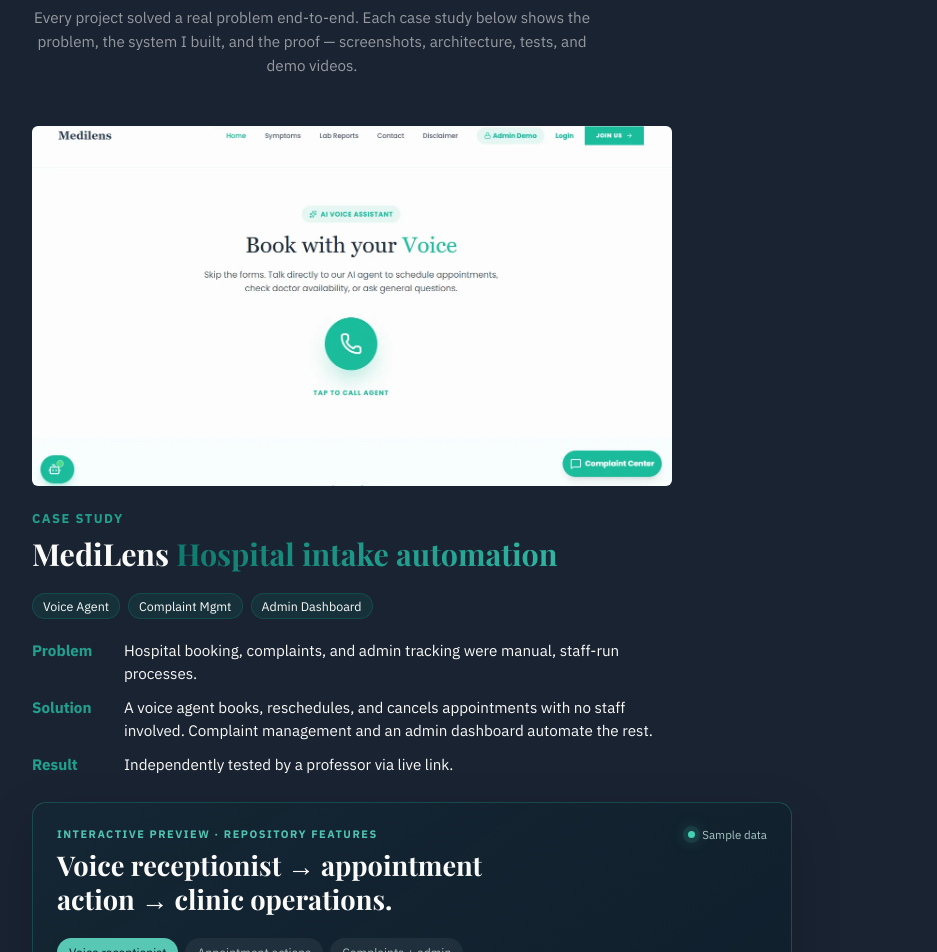
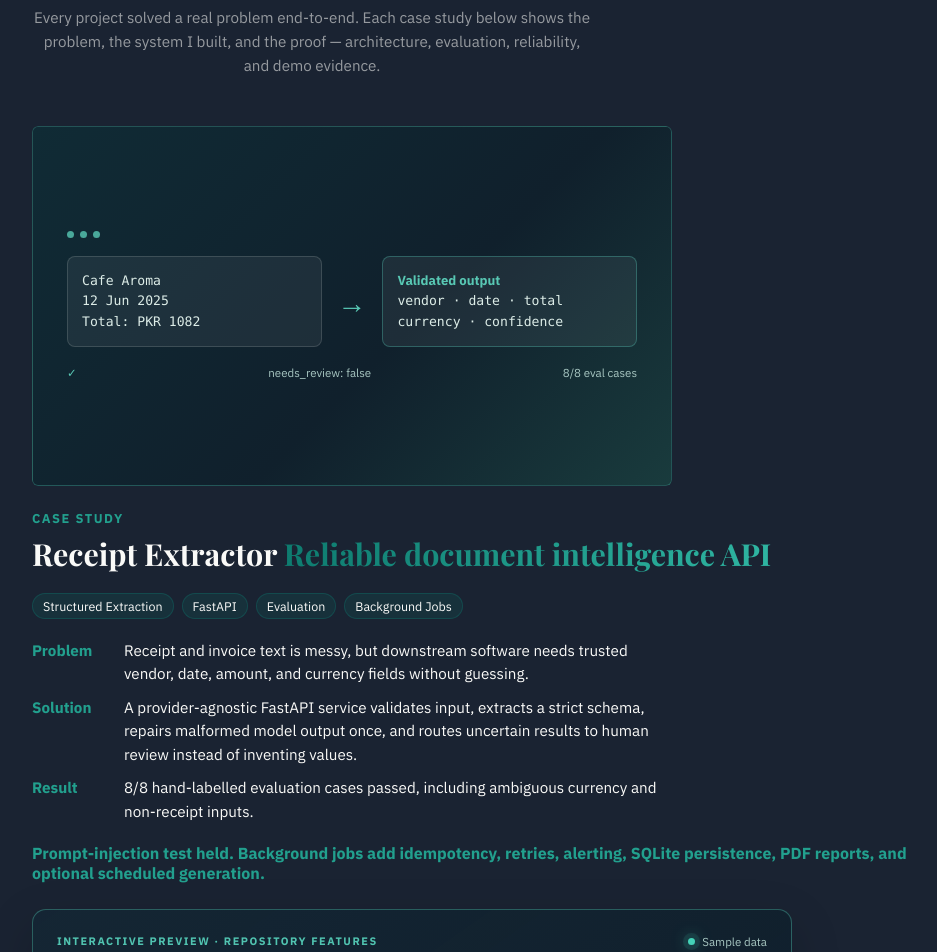
Before and after one commit to MaryumAkram16/maryum-portfolio, a React (Vite) app: page /work in a window 1280 px wide. Shown: the part 240-1192 px from the top of the page, without its empty margins (152-1089 px from the left). Built offline with nearby package versions, Linux system fonts and the light colour scheme.

Commit message:
Add receipt extractor flagship case study

```diff
--- a/src/components/InteractivePreview.jsx
+++ b/src/components/InteractivePreview.jsx
@@ -27,6 +27,14 @@ const DEMOS = {
       { id: 'mentor', label: 'Career mentor' },
     ],
   },
+  receipt: {
+    title: 'Messy receipt text → validated fields → reliable report.',
+    tabs: [
+      { id: 'extract', label: 'Structured extract' },
+      { id: 'jobs', label: 'Background jobs' },
+      { id: 'reports', label: 'PDF reports' },
+    ],
+  },
 }
 
 function Bar({ label, value, tone = 'teal' }) {
@@ -46,6 +54,12 @@ function RoshanPanel({ tab }) {
   return <div className="demo-explorer"><div className="demo-profile"><div className="demo-avatar">AR</div><div><strong>Alex R. · Explorer</strong><span>Freelancer career intelligence</span></div><small>Live-data workflow</small></div><div className="demo-metrics"><div><strong>29</strong><span>jobs analyzed</span></div><div><strong>78%</strong><span>skill match</span></div><div><strong>$75–110</strong><span>rate suggestion</span></div></div><div className="demo-keywords"><span>JSearch</span><span>Google Jobs</span><span>skill gap</span><span>proposal output</span></div></div>
 }
 
+function ReceiptPanel({ tab }) {
+  if (tab === 'jobs') return <div className="demo-panel-grid"><div className="demo-stat"><span>Job status</span><strong>succeeded</strong><small>1 attempt · idempotent key</small></div><div className="demo-stat"><span>Failure safety</span><strong>needs_review</strong><small>Retry, quarantine, and alert path</small></div><div className="demo-timeline"><span className="demo-dot active" />Queued <b>→</b><span className="demo-dot active" />Validated <b>→</b><span className="demo-dot active" />Completed</div></div>
+  if (tab === 'reports') return <div className="demo-bio"><div className="demo-bio-before"><span>Report generator input</span>2 persisted extractions · PKR + USD · date range optional</div><div className="demo-bio-arrow">↓</div><div className="demo-bio-after"><span>Safe PDF output</span>spending-report-db9ffe4832.pdf · totals, vendors, currencies, needs-review rate</div></div>
+  return <div className="demo-extraction"><div className="demo-extraction-column"><span>Input text</span><code>Cafe Aroma<br />12 Jun 2025<br />Total: PKR 1082</code></div><div className="demo-bio-arrow">→</div><div className="demo-extraction-column valid"><span>Validated JSON</span><code>vendor: Cafe Aroma<br />total_amount: 1082<br />confidence: 0.95<br />needs_review: false</code></div></div>
+}
+
 function SkillSyncPanel({ tab }) {
   if (tab === 'radar') return <div className="demo-calibration"><div className="demo-stat"><span>Market radar</span><strong>Backend automation</strong><small>Live demand scan for target role</small></div><Bar label="Python" value={91} /><Bar label="API development" value={84} /><Bar label="Automation" value={76} tone="gold" /></div>
   if (tab === 'parser') return <div className="demo-panel-grid"><div className="demo-stat"><span>Resume</span><strong>Parsed</strong><small>Skills and experience extracted</small></div><div className="demo-stat"><span>Target role</span><strong>Backend engineer</strong><small>Country: Pakistan</small></div><div className="demo-timeline"><span className="demo-dot active" />Resume parsed <b>→</b><span className="demo-dot active" />Live jobs matched <b>→</b><span className="demo-dot" />ATS score calculated</div></div>
@@ -56,5 +70,5 @@ function SkillSyncPanel({ tab }) {
 export default function InteractivePreview({ type }) {
   const demo = DEMOS[type]
   const [tab, setTab] = useState(demo.tabs[0].id)
-  return <section className={`interactive-preview demo-${type}`} aria-label="Interactive case study preview using sample data"><div className="demo-header"><div><p className="demo-eyebrow">Interactive preview · repository features</p><h3>{demo.title}</h3></div><span className="demo-live"><span className="demo-pulse" /> Sample data</span></div><div className="demo-tabs" role="tablist" aria-label="Project feature modules">{demo.tabs.map((item) => <button key={item.id} type="button" role="tab" aria-selected={tab === item.id} className={tab === item.id ? 'active' : ''} onClick={() => setTab(item.id)}>{item.label}</button>)}</div><div className="demo-content">{type === 'medilens' && <MediLensPanel tab={tab} />}{type === 'roshanai' && <RoshanPanel tab={tab} />}{type === 'skillsync' && <SkillSyncPanel tab={tab} />}</div><p className="demo-note">A portfolio-safe simulation of the feature flow. No live API calls or private user data. Read the full case study below for proof, architecture, and demo videos.</p></section>
+  return <section className={`interactive-preview demo-${type}`} aria-label="Interactive case study preview using sample data"><div className="demo-header"><div><p className="demo-eyebrow">Interactive preview · repository features</p><h3>{demo.title}</h3></div><span className="demo-live"><span className="demo-pulse" /> Sample data</span></div><div className="demo-tabs" role="tablist" aria-label="Project feature modules">{demo.tabs.map((item) => <button key={item.id} type="button" role="tab" aria-selected={tab === item.id} className={tab === item.id ? 'active' : ''} onClick={() => setTab(item.id)}>{item.label}</button>)}</div><div className="demo-content">{type === 'medilens' && <MediLensPanel tab={tab} />}{type === 'roshanai' && <RoshanPanel tab={tab} />}{type === 'skillsync' && <SkillSyncPanel tab={tab} />}{type === 'receipt' && <ReceiptPanel tab={tab} />}</div><p className="demo-note">A portfolio-safe simulation of the feature flow. No live API calls or private user data. Read the full case study below for proof, architecture, and demo videos.</p></section>
 }
--- a/src/pages/Work.css
+++ b/src/pages/Work.css
@@ -285,6 +285,41 @@
 
 .demo-roshanai { border-color: rgba(220, 163, 82, 0.34); }
 .demo-skillsync { border-color: rgba(121, 156, 224, 0.34); }
+.demo-receipt { border-color: rgba(81, 196, 177, 0.38); }
+
+.receipt-thumb {
+  width: 100%;
+  aspect-ratio: 16 / 9;
+  box-sizing: border-box;
+  padding: clamp(18px, 4vw, 34px);
+  color: #dcece7;
+  background: linear-gradient(135deg, #102b35, #10202c 58%, #193b3d);
+  border: 1px solid rgba(81, 196, 177, 0.3);
+  border-radius: 6px;
+  display: grid;
+  align-content: center;
+  gap: 18px;
+}
+
+.receipt-thumb-window { display: flex; gap: 6px; }
+.receipt-thumb-window span { width: 7px; height: 7px; border-radius: 50%; background: #58c8b4; opacity: 0.8; }
+.receipt-thumb-grid { display: grid; grid-template-columns: 1fr auto 1fr; align-items: center; gap: 16px; }
+.receipt-thumb-input, .receipt-thumb-output { padding: 14px; border: 1px solid rgba(250, 250, 248, 0.14); border-radius: 8px; background: rgba(250, 250, 248, 0.06); font: 0.82rem/1.55 ui-monospace, SFMono-Regular, Consolas, monospace; }
+.receipt-thumb-output { border-color: rgba(81, 196, 177, 0.35); }
+.receipt-thumb-output b { color: #58c8b4; font-family: var(--font); }
+.receipt-thumb-arrow { color: #58c8b4; font-size: 1.8rem; }
+.receipt-thumb-footer { display: flex; justify-content: space-between; gap: 12px; color: #a8c7c2; font-size: 0.72rem; }
+.receipt-check { color: #58c8b4; font-weight: 800; }
+
+.receipt-architecture { max-width: 720px; display: grid; gap: 6px; margin: 18px 0 28px; }
+.receipt-arch-row { box-sizing: border-box; width: 100%; padding: 13px 16px; border: 1px solid rgba(81, 196, 177, 0.26); border-radius: 7px; background: rgba(45, 175, 156, 0.1); text-align: center; font-size: 0.82rem; }
+.receipt-arch-primary, .receipt-arch-output { color: #d9f3ec; font-weight: 700; background: rgba(45, 175, 156, 0.18); }
+.receipt-arch-grid { display: grid; grid-template-columns: repeat(3, minmax(0, 1fr)); gap: 8px; padding: 0; border: 0; background: transparent; }
+.receipt-arch-grid > div { padding: 12px 8px; border: 1px solid rgba(250, 250, 248, 0.12); border-radius: 7px; background: rgba(250, 250, 248, 0.045); }
+.receipt-arch-grid b, .receipt-arch-grid span { display: block; }
+.receipt-arch-grid b { color: #c9eee6; font-size: 0.78rem; }
+.receipt-arch-grid span { margin-top: 4px; color: #8fa5a7; font-size: 0.68rem; line-height: 1.35; }
+.receipt-arch-arrow { color: #58c8b4; text-align: center; font-size: 0.85rem; }
 
 .demo-header {
   display: flex;
@@ -402,6 +437,11 @@
 .demo-keywords span, .demo-match-tags i { padding: 5px 8px; border: 1px solid rgba(228, 178, 105, 0.28); border-radius: 999px; color: #d8b989; font-size: 0.7rem; font-style: normal; }
 
 .demo-calibration { display: grid; gap: 16px; }
+.demo-extraction { display: grid; grid-template-columns: minmax(0, 1fr) auto minmax(0, 1fr); align-items: center; gap: 10px; }
+.demo-extraction-column { display: grid; gap: 7px; min-width: 0; padding: 12px; border: 1px solid rgba(250, 250, 248, 0.12); border-radius: 8px; background: rgba(250, 250, 248, 0.045); }
+.demo-extraction-column.valid { border-color: rgba(81, 196, 177, 0.34); }
+.demo-extraction-column > span { color: #58c8b4; font-size: 0.68rem; font-weight: 800; letter-spacing: 0.1em; text-transform: uppercase; }
+.demo-extraction-column code { color: #c9eee6; font: 0.72rem/1.55 ui-monospace, SFMono-Regular, Consolas, monospace; white-space: normal; }
 .demo-bar-row { display: grid; gap: 6px; }
 .demo-bar-label { display: flex; justify-content: space-between; color: #c4d5d2; font-size: 0.76rem; }
 .demo-bar-label strong { color: #e4b269; }
@@ -446,6 +486,15 @@
   .demo-medilens .demo-stat strong { font-size: 1.25rem; }
   .demo-medilens .demo-timeline { align-items: flex-start; flex-direction: column; gap: 5px; }
   .demo-medilens .demo-timeline b { display: none; }
+  .demo-receipt .demo-extraction { grid-template-columns: 1fr; }
+  .demo-receipt .demo-extraction .demo-bio-arrow { transform: rotate(90deg); }
+  .receipt-thumb { padding: 14px; gap: 10px; }
+  .receipt-thumb-grid { gap: 7px; }
+  .receipt-thumb-input, .receipt-thumb-output { padding: 8px; font-size: 0.58rem; }
+  .receipt-thumb-footer { font-size: 0.6rem; }
+  .receipt-arch-grid { grid-template-columns: repeat(2, minmax(0, 1fr)); }
+  .receipt-arch-row { padding: 10px 8px; font-size: 0.72rem; }
+  .receipt-arch-secondary { grid-template-columns: 1fr 1fr; }
   .demo-metrics { grid-template-columns: 1fr; }
   .demo-match { align-items: flex-start; flex-direction: column; gap: 12px; }
   .demo-match-score { min-width: 76px; width: 76px; height: 76px; }
--- a/src/pages/Work.jsx
+++ b/src/pages/Work.jsx
@@ -43,6 +43,41 @@ function Gallery({ images }) {
   )
 }
 
+function ReceiptThumbnail() {
+  return (
+    <div className="receipt-thumb" role="img" aria-label="Receipt text transformed into validated structured data">
+      <div className="receipt-thumb-window"><span /> <span /> <span /></div>
+      <div className="receipt-thumb-grid">
+        <div className="receipt-thumb-input">Cafe Aroma<br />12 Jun 2025<br />Total: PKR 1082</div>
+        <div className="receipt-thumb-arrow">→</div>
+        <div className="receipt-thumb-output"><b>Validated output</b><br />vendor · date · total<br />currency · confidence</div>
+      </div>
+      <div className="receipt-thumb-footer"><span className="receipt-check">✓</span> needs_review: false <span>8/8 eval cases</span></div>
+    </div>
+  )
+}
+
+function ReceiptArchitecture() {
+  return (
+    <div className="receipt-architecture" aria-label="Receipt extraction architecture">
+      <div className="receipt-arch-row receipt-arch-primary">POST /extract · validated text input</div>
+      <div className="receipt-arch-arrow">↓</div>
+      <div className="receipt-arch-row receipt-arch-grid">
+        <div><b>Schema gate</b><span>Pydantic validation</span></div>
+        <div><b>LLM extraction</b><span>provider abstraction</span></div>
+        <div><b>Repair loop</b><span>one retry on bad JSON</span></div>
+      </div>
+      <div className="receipt-arch-arrow">↓</div>
+      <div className="receipt-arch-row receipt-arch-output">Structured fields · confidence · needs_review</div>
+      <div className="receipt-arch-arrow">↓</div>
+      <div className="receipt-arch-row receipt-arch-grid receipt-arch-secondary">
+        <div><b>Background jobs</b><span>idempotent retries + alerts</span></div>
+        <div><b>SQLite + PDF</b><span>reports with safe filenames</span></div>
+      </div>
+    </div>
+  )
+}
+
 function CaseStudy({
   title,
   description,
@@ -57,6 +92,7 @@ function CaseStudy({
   thumbCaption,
   images,
   scopeNote,
+  architecture,
   repoUrl,
   videoLinks,
   deepDive,
@@ -68,10 +104,12 @@ function CaseStudy({
   return (
     <article className="case-card">
       <div className="case-thumb-wrap">
-        <picture>
-            <source srcSet={`${thumbWebp}`} type="image/webp" />
-          <img className="case-thumb" src={thumb} alt={thumbCaption} loading="lazy" decoding="async" />
-        </picture>
+          {thumb ? (
+            <picture>
+              <source srcSet={`${thumbWebp}`} type="image/webp" />
+              <img className="case-thumb" src={thumb} alt={thumbCaption} loading="lazy" decoding="async" />
+            </picture>
+          ) : <ReceiptThumbnail />}
       </div>
 
       <div className="case-section-head">
@@ -167,7 +205,7 @@ function CaseStudy({
       {deepDiveOpen && deepDive && (
         <div className="case-expanded deep-dive">
           <h3>Architecture</h3>
-          <ArchitectureDiagram />
+          {architecture || <ArchitectureDiagram />}
 
           <h3>Hardest technical challenge</h3>
           <p>{deepDive.challenge}</p>
@@ -191,14 +229,36 @@ function Work() {
         <div className="section-head work-head">
           <p className="section-label">Projects I've built</p>
           <h1>
-            Three production systems,<span className="hero-gradient"> each independently verified</span>
+            Four production systems,<span className="hero-gradient"> each independently verified</span>
           </h1>
           <p className="section-sub">
             Every project solved a real problem end-to-end. Each case study below shows the
-            problem, the system I built, and the proof — screenshots, architecture, tests, and
-            demo videos.
+            problem, the system I built, and the proof — architecture, evaluation, reliability, and
+            demo evidence.
           </p>
         </div>
+
+        <CaseStudy
+          title="Receipt Extractor"
+          description="Reliable document intelligence API"
+          tags={['Structured Extraction', 'FastAPI', 'Evaluation', 'Background Jobs']}
+          problem="Receipt and invoice text is messy, but downstream software needs trusted vendor, date, amount, and currency fields without guessing."
+          solution="A provider-agnostic FastAPI service validates input, extracts a strict schema, repairs malformed model output once, and routes uncertain results to human review instead of inventing values."
+          result="8/8 hand-labelled evaluation cases passed, including ambiguous currency and non-receipt inputs."
+          proofLine="Prompt-injection test held. Background jobs add idempotency, retries, alerting, SQLite persistence, PDF reports, and optional scheduled generation."
+          images={[]}
+          architecture={<ReceiptArchitecture />}
+          repoUrl="https://github.com/MaryumAkram16/receipt-extractor"
+          demoType="receipt"
+          deepDive={{
+            challenge:
+              'The hardest part was making a language model behave like a dependable API component: it had to return a strict schema, never invent a missing amount or currency, and fail safely when the input or model output was uncertain.',
+            retrospective:
+              'The current queue and SQLite state are intentionally single-process. The first production upgrade would be a durable queue and shared store such as Redis, plus external alerting and a larger labelled evaluation set.',
+            metrics:
+              'The current evaluation scores 8/8 hand-labelled cases. The service also logs prompt version, model, token counts, duration, repair status, and needs-review outcomes so quality and cost can be monitored together.',
+          }}
+        />
 
         <CaseStudy
           title="MediLens"
```
